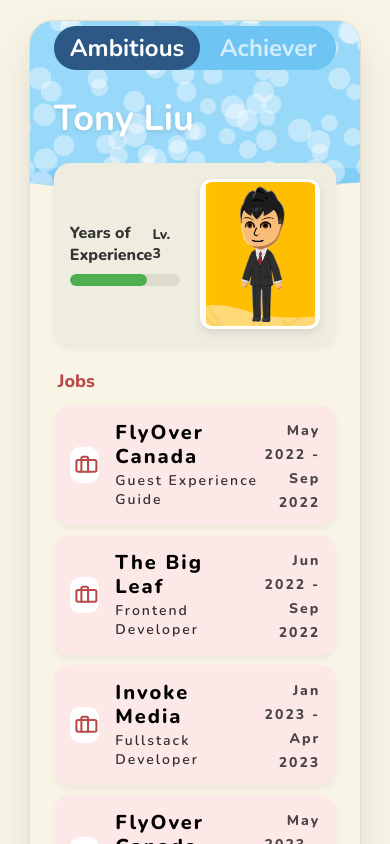
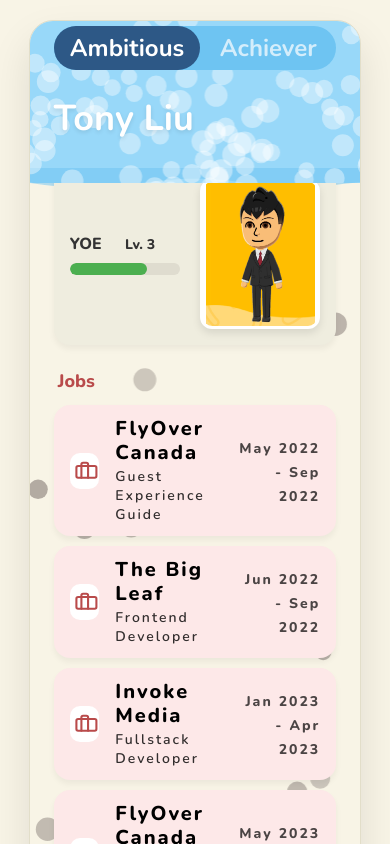
Before and after one commit to TonyLiu0226/yunxiaoliu.com_v2, a React (Vite) app in the folder yunxiaoliu.com/: page / in a window 390 px wide. Shown: the top 844 px of the page. Built offline with nearby package versions, Linux system fonts and the light colour scheme.

Commit message:
some mobile styling changes

```diff
--- a/yunxiaoliu.com/src/App.tsx
+++ b/yunxiaoliu.com/src/App.tsx
@@ -47,42 +47,35 @@ function App() {
     }
   };
 
-  //init particles for card header
-  const options = {
-  fullScreen: {
-    enable: false,
-    zIndex: 0
-  },
-  background: {
-    color: "transparent",
-  },
-  particles: {
-    number: {
-      value: 90,
+  // Options for the header (white particles)
+  const headerOptions = {
+    fullScreen: { enable: false, zIndex: 0 },
+    background: { color: "transparent" },
+    particles: {
+      color: { value: "#ffffff" },
+      number: { value: 90 },
+      size: { value: { min: 8, max: 12 } },
+      opacity: { value: 0.4 },
+      shape: { type: "circle" },
+      links: { enable: false },
+      move: { enable: true, speed: 2 },
     },
-    size: {
-      value: {
-        min: 8,
-        max: 12
-      },
+  };
+
+  // Options for the body (dark particles so they show up on off-white background)
+  const bodyOptions = {
+    fullScreen: { enable: false, zIndex: 0 },
+    background: { color: "green" },
+    particles: {
+      color: { value: "#423535" },
+      number: { value: 90 },
+      size: { value: { min: 8, max: 12 } },
+      opacity: { value: { min: 0.2, max: 0.4 } },
+      shape: { type: "circle" },
+      links: { enable: false },
+      move: { enable: true, speed: 2 },
     },
-    opacity: {
-      value: 0.4,
-    },
-    shape: {
-      type: "circle"
-    },
-    links: {
-      enable: false
-    },
-    move: {
-      enable: true,
-      speed: 2,
-    },
-  },
-};
-
-//init particles for card body
+  };
 
   useEffect(() => {
     (async () => {
@@ -90,7 +83,18 @@ function App() {
 
       await tsParticles.load({
         id: "tsparticles",
-        options: options as any,
+        options: headerOptions as any,
+      });
+    })();
+  }, []);
+
+  useEffect(() => {
+    (async () => {
+      await loadSlim(tsParticles);
+
+      await tsParticles.load({
+        id: "tsparticles2",
+        options: bodyOptions as any,
       });
     })();
   }, []);
@@ -126,13 +130,16 @@ function App() {
           <div className="wave-decorator"></div>
         </div>
 
-        {activeView === 'overview' ? (
+        <div className="content-section-wrapper">
+          <div id="tsparticles2" className="particles-layer body-particles"></div>
+
+          {activeView === 'overview' ? (
           <div className="content-body">
             {/* Profile & Happiness Card */}
             <div className="profile-stats-card">
               <div className="stats-info">
                 <div className="stats-header">
-                  <span className="stats-title">Years of Experience</span>
+                  <span className="stats-title">YOE</span>
                   <span className="stats-level">Lv. 3</span>
                 </div>
                 <div className="progress-bar-bg">
@@ -296,6 +303,7 @@ function App() {
             )}
           </div>
         )}
+        </div>
       </div>
     </div>
   );
--- a/yunxiaoliu.com/src/index.css
+++ b/yunxiaoliu.com/src/index.css
@@ -171,11 +171,31 @@ body {
   padding: 0 24px 32px;
   margin-top: -20px;
   position: relative;
-  z-index: 2;
+  z-index: 1;
+  background: transparent;
   display: flex;
   flex-direction: column;
   gap: 24px;
 }
+
+.content-section-wrapper {
+  position: relative;
+  flex: 1;
+  display: flex;
+  flex-direction: column;
+  overflow: hidden;
+}
+
+
+.particles-layer {
+  position: absolute;
+  inset: 0;
+  width: 100%;
+  height: 100%;
+  pointer-events: none;
+  z-index: 0;
+}
+
 
 /* --- Profile Stats Card --- */
 .profile-stats-card {
@@ -351,7 +371,7 @@ body {
 .job-left {
   display: flex;
   flex-direction: column;
-  width: 70%;
+  width: 60%;
   text-align: left;
 }
 
@@ -369,7 +389,7 @@ body {
 }
 
 .job-right {
-  width: 30%;
+  width: 40%;
   text-align: right;
 }
 
```
